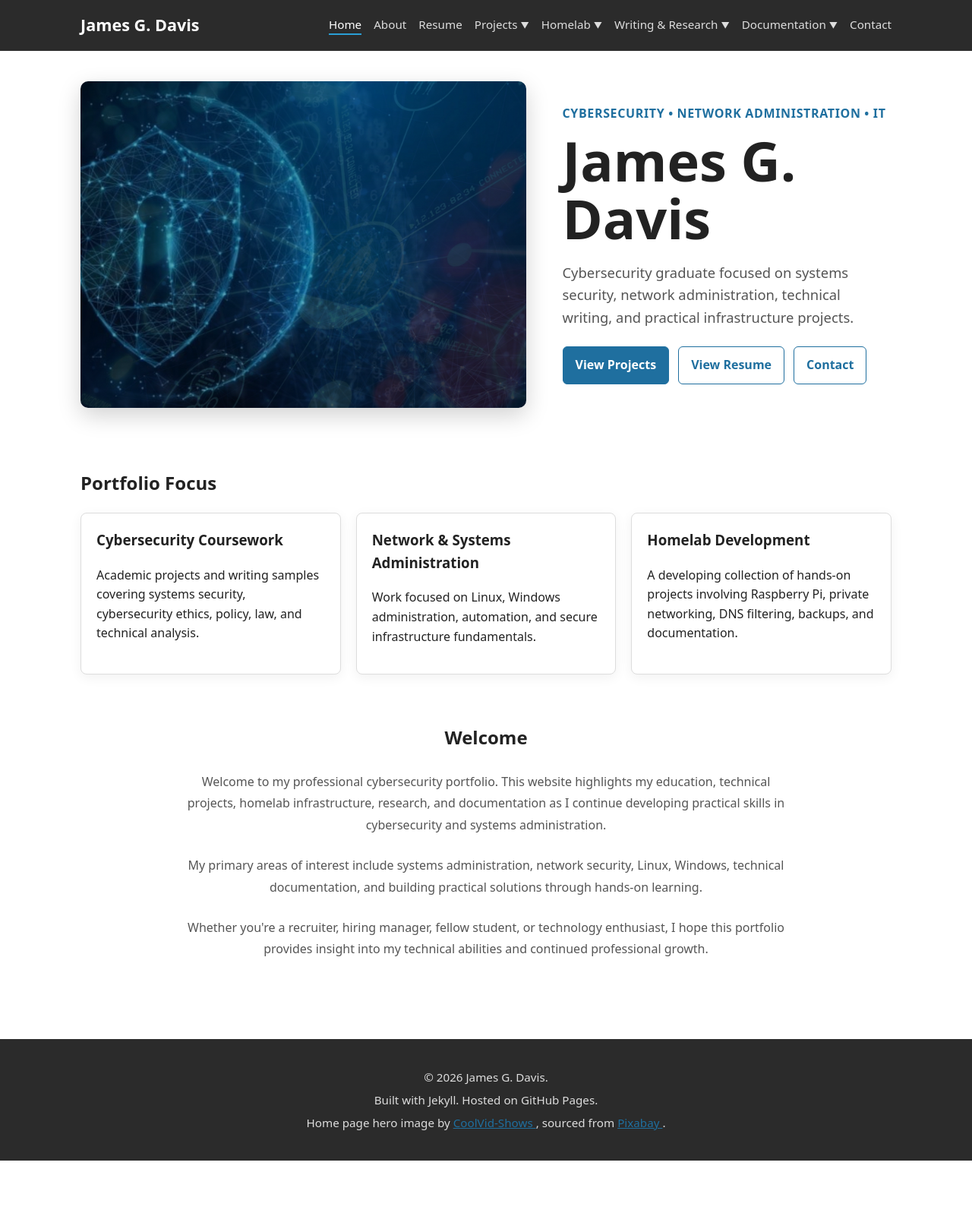
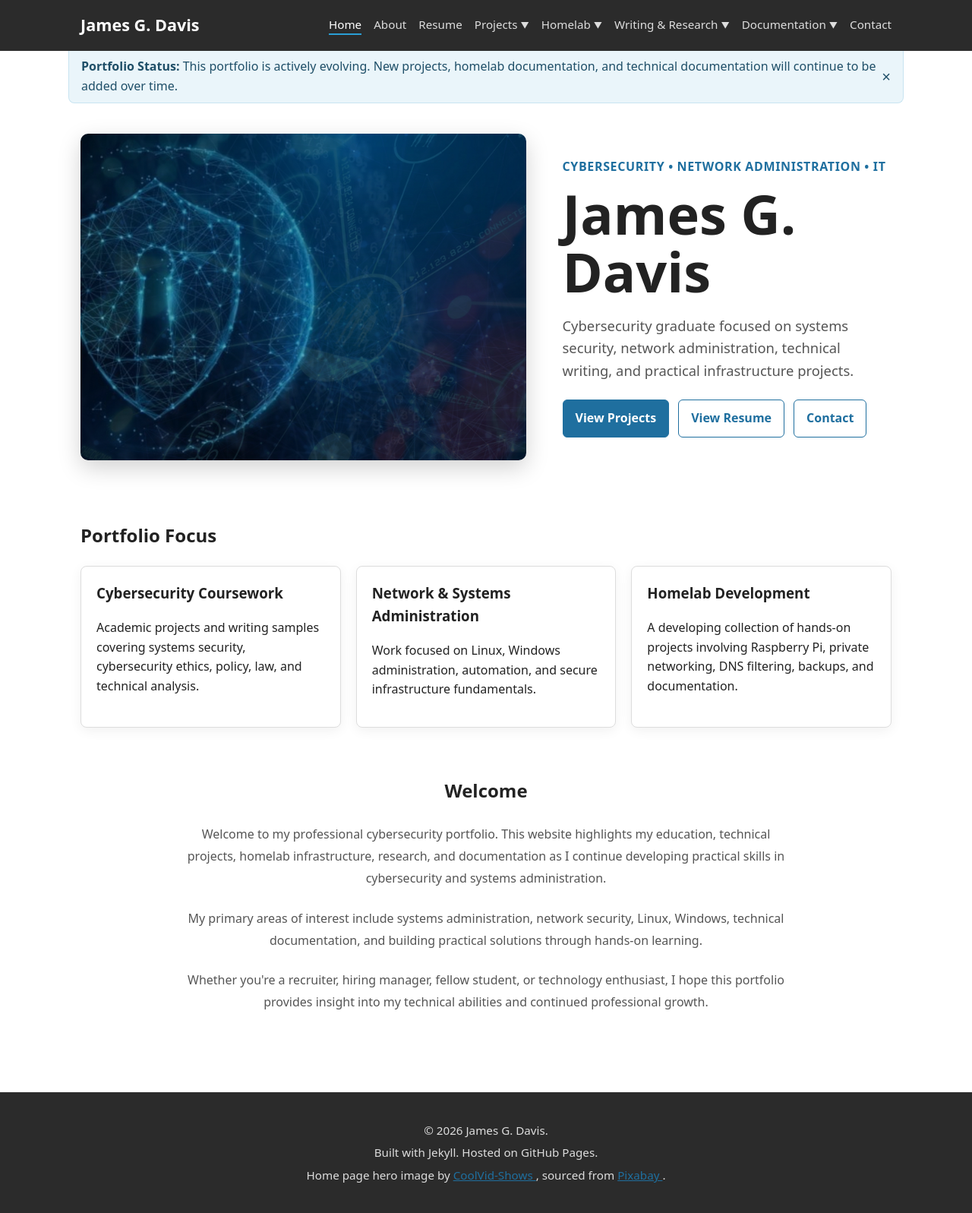
Before and after one commit to jamesgdavis/jamesgdavis.github.io, a Jekyll site: the page built from index.md, in a window 1280 px wide. Shown: the whole page at 76% size. Built offline with Jekyll 4.4.1, drawn with Linux system fonts in a browser that asks for light colours; before the commit the page ends 1528 px from its top, so only the background shows below that.

Commit message:
Add portfolio status banner

```diff
--- a/_layouts/default.html
+++ b/_layouts/default.html
@@ -15,10 +15,24 @@
     <body>
         {% include nav.html %}
 
+        <div class="site-alert" id="site-alert">
+            <p>
+                <strong>Portfolio Status:</strong>
+                This portfolio is actively evolving. New projects, homelab documentation, and technical documentation will continue to be added over time.
+            </p>
+
+            <button class="site-alert-close" type="button" aria-label="Dismiss portfolio status message">
+                ×
+            </button>
+        </div>
+
         <main class="site-main">
             {{ content }}
         </main>
 
         {% include footer.html %}
+
+        <script src="{{ '/assets/js/site.js' | relative_url }}"></script>
+
     </body>
 </html>
--- a/assets/css/style.css
+++ b/assets/css/style.css
@@ -112,6 +112,42 @@ a {
 
     margin: 0 auto;
     padding: 2.5rem 1rem;
+}
+
+.site-alert {
+    display: flex;
+    justify-content: space-between;
+    align-items: center;
+
+    max-width: 1100px;
+    margin: 0 auto;
+
+    padding: 0.55rem 1rem;
+
+    background: #eaf5fa;
+    color: #1f4f68;
+
+    border: 1px solid #c8e4f1;
+    border-top: none;
+    border-radius: 0 0 8px 8px;
+}
+
+.site-alert p {
+    margin: 0;
+}
+
+.site-alert-close {
+    border: none;
+    background: transparent;
+    color: #1f4f68;
+    font-size: 1.25rem;
+    cursor: pointer;
+    line-height: 1;
+    padding: 0;
+}
+
+.site-alert-close:hover {
+    color: #165576;
 }
 
 .site-footer {
--- /dev/null
+++ b/assets/js/site.js
@@ -0,0 +1,12 @@
+document.addEventListener("DOMContentLoaded", function () {
+    const alert = document.getElementById("site-alert");
+    const closeButton = document.querySelector(".site-alert-close");
+
+    if (!alert || !closeButton) {
+        return;
+    }
+
+    closeButton.addEventListener("click", function () {
+        alert.style.display = "none";
+    });
+});
```
